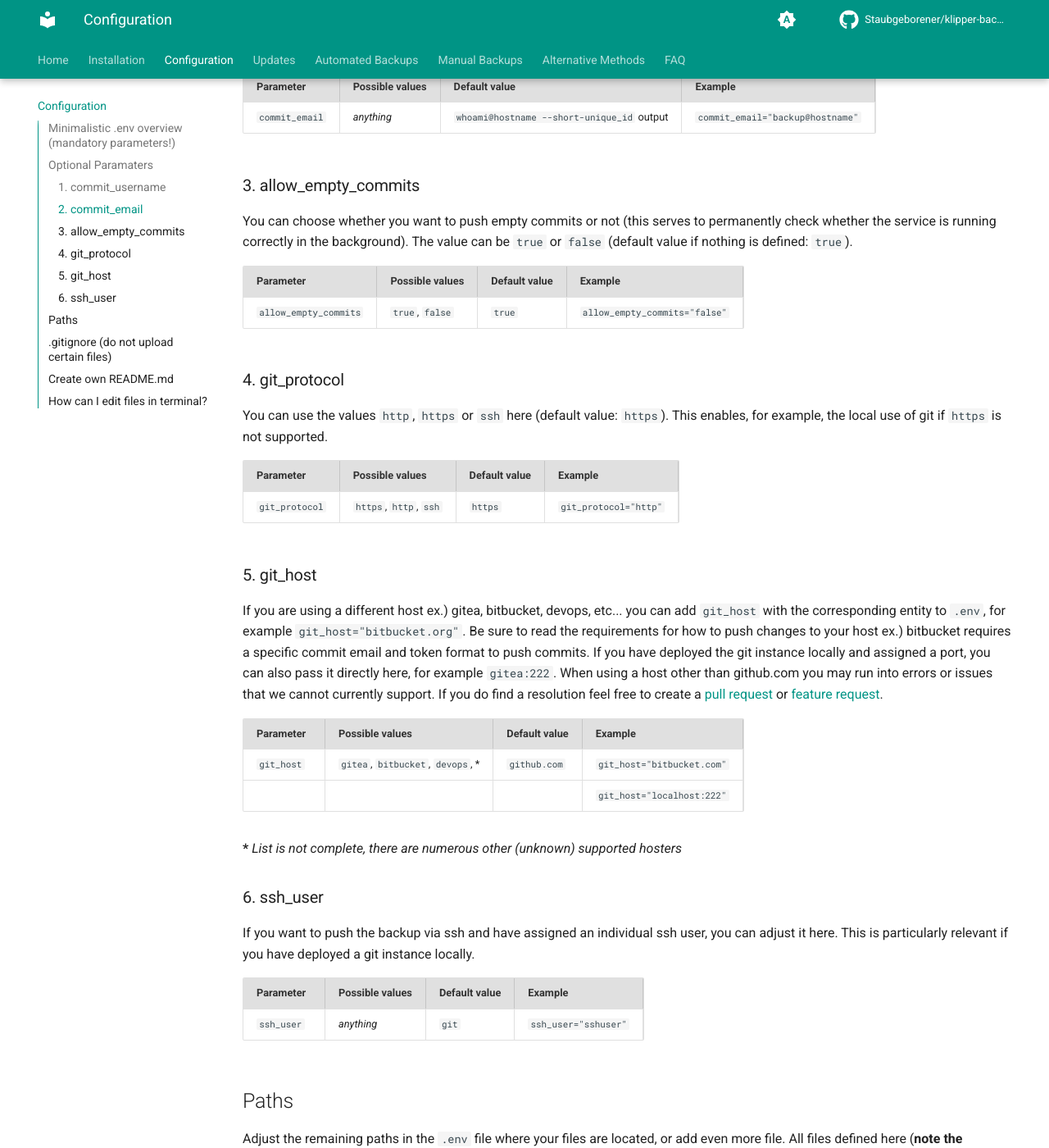
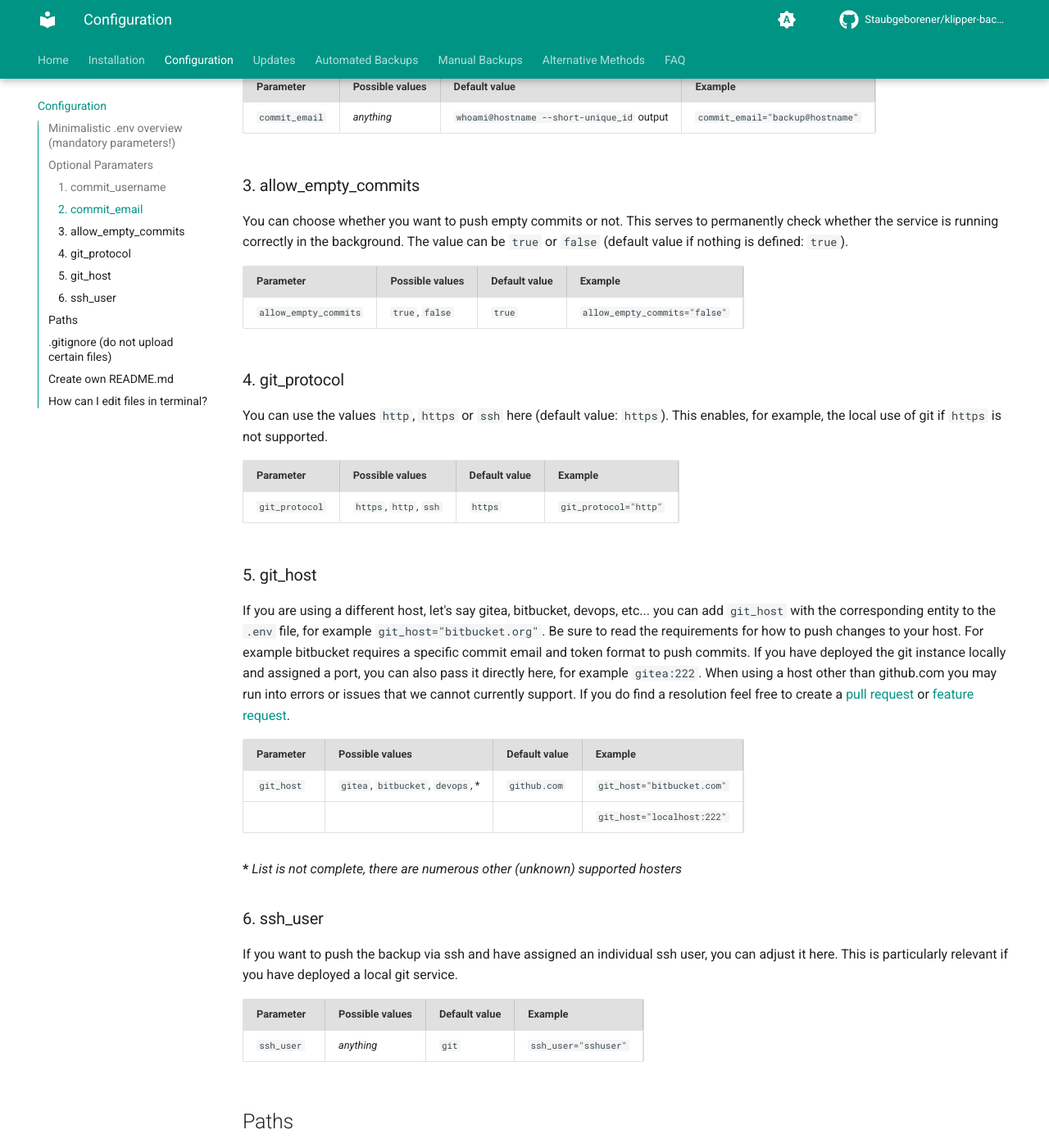
Before and after one commit to Staubgeborener/Klipper-Backup, an MkDocs documentation site: the page built from docs/configuration.md, in a window 1280 px wide and 1400 px high, scrolled down 1075 px. Shown: the whole window at 82% size. Built offline with MkDocs 1.6.1 and Material for MkDocs 9.7.7, drawn with Linux system fonts in a browser that asks for light colours; comment, search, counter and statistics services are not loaded; some of the changed text lies outside the part shown.

Commit message:
Update configuration.md

````diff
--- a/docs/configuration.md
+++ b/docs/configuration.md
@@ -29,7 +29,7 @@
 | `commit_email` | *anything*      | `whoami@hostname --short-unique_id` output | `commit_email="backup@hostname"` |
 
 ### 3. allow_empty_commits
-You can choose whether you want to push empty commits or not (this serves to permanently check whether the service is running correctly in the background). The value can be `true` or `false` (default value if nothing is defined: `true`).
+You can choose whether you want to push empty commits or not. This serves to permanently check whether the service is running correctly in the background. The value can be `true` or `false` (default value if nothing is defined: `true`).
 
 | Parameter            | Possible values | Default value | Example                       |
 | -------------------- | --------------- |---------------|------------------------------ |
@@ -43,7 +43,7 @@
 | `git_protocol` | `https`, `http`, `ssh` | `https`       | `git_protocol="http"` |
 
 ### 5. git_host
-If you are using a different host ex.) gitea, bitbucket, devops, etc... you can add `git_host` with the corresponding entity to `.env`, for example `git_host="bitbucket.org"`. Be sure to read the requirements for how to push changes to your host ex.) bitbucket requires a specific commit email and token format to push commits. If you have deployed the git instance locally and assigned a port, you can also pass it directly here, for example `gitea:222`. When using a host other than github.com you may run into errors or issues that we cannot currently support. If you do find a resolution feel free to create a [pull request](https://github.com/Staubgeborener/klipper-backup/pulls){:target="_blank"} or [feature request](https://github.com/Staubgeborener/klipper-backup/issues/new?assignees=&labels=feature+request&projects=&template=feature_request.yml){:target="_blank"}.
+If you are using a different host, let's say gitea, bitbucket, devops, etc... you can add `git_host` with the corresponding entity to the `.env` file, for example `git_host="bitbucket.org"`. Be sure to read the requirements for how to push changes to your host. For example bitbucket requires a specific commit email and token format to push commits. If you have deployed the git instance locally and assigned a port, you can also pass it directly here, for example `gitea:222`. When using a host other than github.com you may run into errors or issues that we cannot currently support. If you do find a resolution feel free to create a [pull request](https://github.com/Staubgeborener/klipper-backup/pulls){:target="_blank"} or [feature request](https://github.com/Staubgeborener/klipper-backup/issues/new?assignees=&labels=feature+request&projects=&template=feature_request.yml){:target="_blank"}.
 
 | Parameter  | Possible values                   | Default value   | Example                    |
 | -----------| ----------------------------------|-----------------|--------------------------- |
@@ -53,14 +53,14 @@
 <b>*</b> <em>List is not complete, there are numerous other (unknown) supported hosters</em>
 
 ### 6. ssh_user
-If you want to push the backup via ssh and have assigned an individual ssh user, you can adjust it here. This is particularly relevant if you have deployed a git instance locally.
+If you want to push the backup via ssh and have assigned an individual ssh user, you can adjust it here. This is particularly relevant if you have deployed a local git service.
 
 | Parameter  | Possible values | Default value | Example              |
 | -----------| ----------------|---------------|--------------------- |
 | `ssh_user` | *anything*      | `git`         | `ssh_user="sshuser"` |
 
 ## Paths
-Adjust the remaining paths in the `.env` file where your files are located, or add even more file. All files defined here (**note the pattern!** which is explained inside the `.env` file) are considered in the backup.
+Adjust the remaining paths in the `.env` file where your files are located, or add even more file. All files defined here are considered in the backup. **Note the pattern!** which is explained inside the `.env` file.
 
 Basically, you can break it down to the following three things:
 
@@ -91,7 +91,7 @@
 ## .gitignore (do not upload certain files)
 To edit the `.gitignore` file, which is responsible for preventing certain files from being uploaded, you have to name the corresponding files in the `.env` file. This is important because you do not want to have sensitive data like passwords, tokens, etc. in a public backup. This also means that this file prevents your token from being [revoked](https://docs.github.com/en/authentication/keeping-your-account-and-data-secure/token-expiration-and-revocation#token-revoked-when-pushed-to-a-public-repository-or-public-gist).
 By default, the `.env` file and the `secrets.conf` are included in the `.gitignore` and can be extended accordingly.
-Basically it's an Array of strings in [.gitignore pattern git format](https://git-scm.com/docs/gitignore#_pattern_format){:target="_blank"}. New additions must be enclosed in double quotes and should follow the pattern format as noted in the mentioned link:
+Basically it's an array of strings in [.gitignore pattern git format](https://git-scm.com/docs/gitignore#_pattern_format){:target="_blank"}. New additions must be enclosed in double quotes and should follow the pattern format as noted in the mentioned link:
 ```ini
 exclude=( \
 "*.swp" \
````
Also changed, not shown: other parts of docs/configuration.md (+1 -1 lines).
